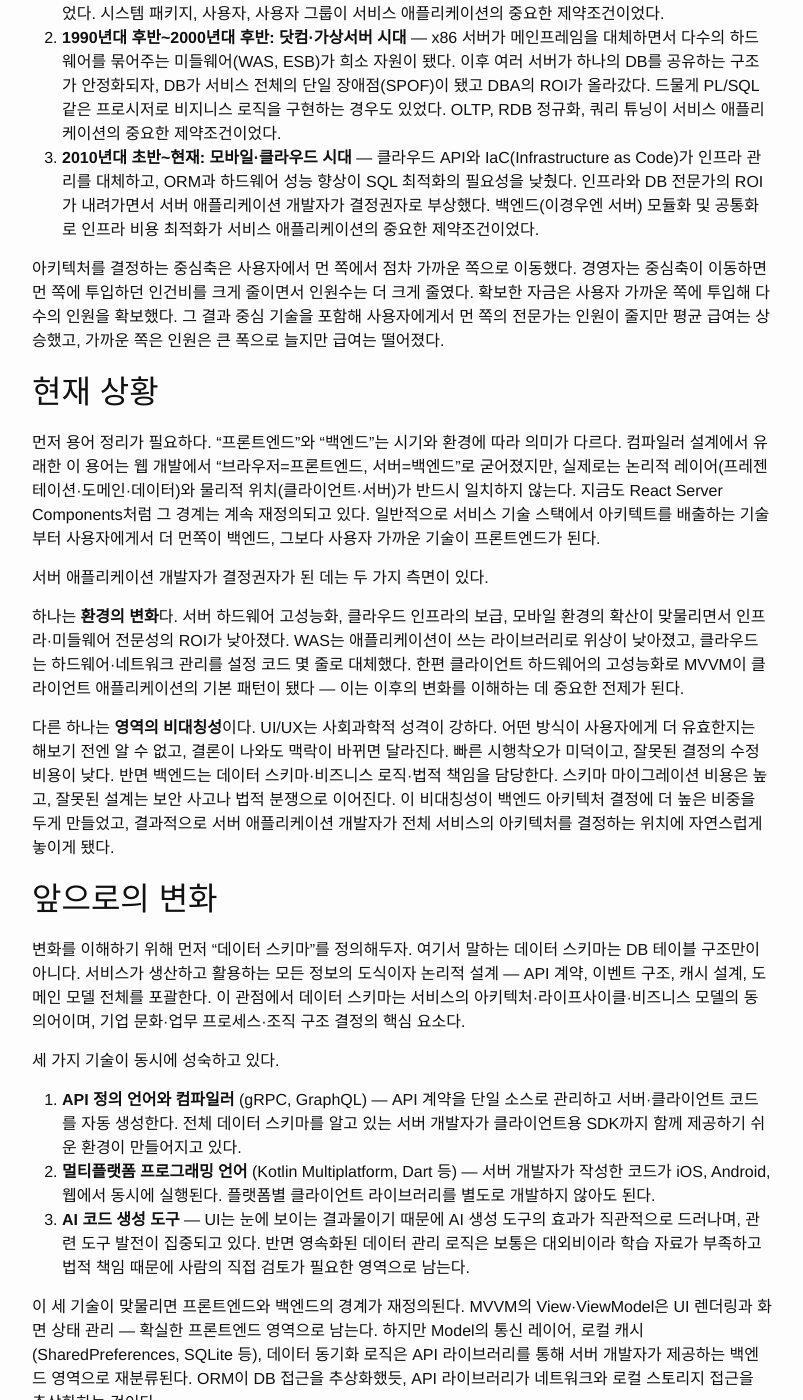
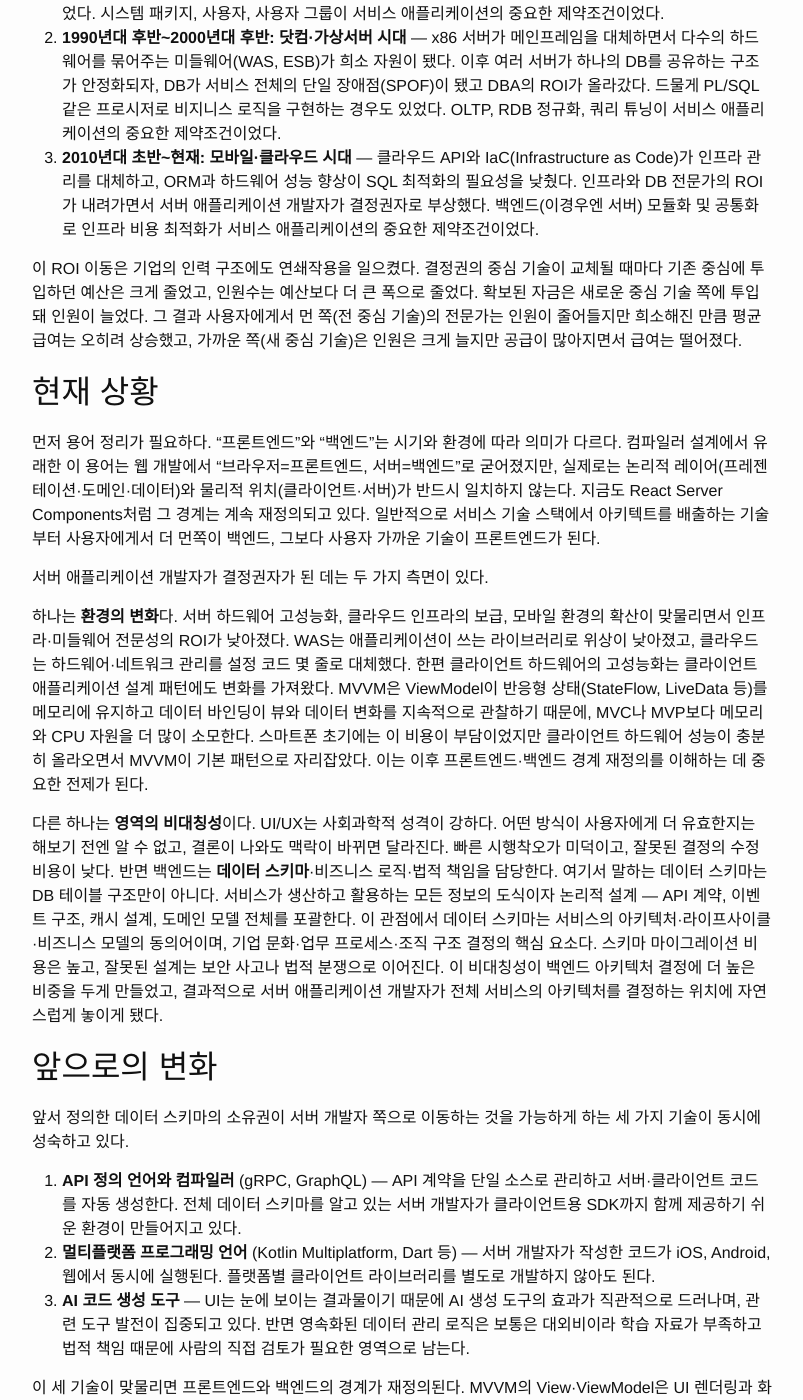
Before and after one commit to JustBurrow/JustBurrow.github.io, a Jekyll site: the page built from _posts/2026-03-21-who-make-decision.md, in a window 1280 px wide and 1400 px high, scrolled down 834 px. Shown: the whole window, without its empty margins (238-1041 px from the left). Built offline with Jekyll 4.4.1, drawn with Linux system fonts in a browser that asks for light colours; some of the changed text lies outside the part shown.

Commit message:
✏️ 본문 5개 항목 수정.
prompt:
1: 오타수정.
2: 인건비 언급을 ROI와 연결되도록 옮기거나 결정권자 이동의 연쇄작용 혹은 부작용으로 다루는 방법 검토해줘.
3: 용어 정의는 처음 언급할 때 하도록 재배치.
4: MVVM 패턴이 컴퓨팅 자원을 많이 소모하는 패턴인지 검토해서 그렇다면 클라이언트 고성능화에 연결해서 설명해.
5: 스킬셋 언급 추가. API 계약 기술(언어 + 컴파일러) 활용으로 네트워크 캡슐화도 추가해서.

변경 요약:
1. "서비는" 오타 수정 → "서비스는".
2. 인건비 단락을 ROI 이동의 연쇄작용으로 재프레이밍 ("이 ROI 이동은 기업의 인력 구조에도 연쇄작용을...").
3. 데이터 스키마 정의를 섹션 3→섹션 2로 이동, 첫 언급 시점(영역의 비대칭성 단락)에 인라인 배치.
4. MVVM의 메모리·CPU 소모 이유(ViewModel 반응형 상태, 데이터 바인딩 관찰)를 설명하고 클라이언트 고성능화와 연결.
5. 말미에 핵심 스킬셋 목록 추가(데이터 스키마 설계·진화, API 계약 기술+네트워크 캡슐화, 멀티플랫폼 라이브러리).

Co-Authored-By: Claude Sonnet 4.6 <noreply@anthropic.com>

```diff
--- a/_posts/2026-03-21-who-make-decision.md
+++ b/_posts/2026-03-21-who-make-decision.md
@@ -41,7 +41,7 @@ contents: # 다룰 내용, 입장, 정의 등. 순서는 중요도나 논리적
 
 아키텍트는 직함이 아니라 역할이다. 아무리 복잡한 서비스라도 아키텍처를 최종 결정하는 책임은 한 사람이 질 수밖에 없다. 이 글에서 말하는 아키텍트는 명함에 아키텍트라고 적힌 사람이 아니라 아키텍처를 결정할 책임과 권한을 가진 사람이다.
 
-여기서 대상으로 삼는 서비는 기업이 개발·운영하는 B2C 온라인 서비스다. B2B나 비영리 서비스도 본질은 크게 다르지 않다. 다만 온라인 게임은 논외다. UI의 가치, 실시간 동시접속, 게임플레이 로직, 클라이언트 렌더링 같은 게임의 핵심 가치가 일반 온라인 서비스와 근본적으로 다르기 때문이다.
+여기서 대상으로 삼는 서비스는 기업이 개발·운영하는 B2C 온라인 서비스다. B2B나 비영리 서비스도 본질은 크게 다르지 않다. 다만 온라인 게임은 논외다. UI의 가치, 실시간 동시접속, 게임플레이 로직, 클라이언트 렌더링 같은 게임의 핵심 가치가 일반 온라인 서비스와 근본적으로 다르기 때문이다.
 
 결정권이 이동하는 데는 공통된 패턴이 있다. 시기마다 가장 희소하고 값비싼 자원이 달랐고, 그 자원을 다루는 전문가의 ROI가 가장 높았기 때문에 결정권도 따라 이동했다. ROI가 높거나, 미션크리티컬하거나, 법적 책임이 있는 기술 스택의 전문가가 아키텍트가 됐다.
 
@@ -49,7 +49,7 @@ contents: # 다룰 내용, 입장, 정의 등. 순서는 중요도나 논리적
 2. **1990년대 후반~2000년대 후반: 닷컴·가상서버 시대** — x86 서버가 메인프레임을 대체하면서 다수의 하드웨어를 묶어주는 미들웨어(WAS, ESB)가 희소 자원이 됐다. 이후 여러 서버가 하나의 DB를 공유하는 구조가 안정화되자, DB가 서비스 전체의 단일 장애점(SPOF)이 됐고 DBA의 ROI가 올라갔다. 드물게 PL/SQL 같은 프로시저로 비지니스 로직을 구현하는 경우도 있었다. OLTP, RDB 정규화, 쿼리 튜닝이 서비스 애플리케이션의 중요한 제약조건이었다.
 3. **2010년대 초반~현재: 모바일·클라우드 시대** — 클라우드 API와 IaC(Infrastructure as Code)가 인프라 관리를 대체하고, ORM과 하드웨어 성능 향상이 SQL 최적화의 필요성을 낮췄다. 인프라와 DB 전문가의 ROI가 내려가면서 서버 애플리케이션 개발자가 결정권자로 부상했다. 백엔드(이경우엔 서버) 모듈화 및 공통화로 인프라 비용 최적화가 서비스 애플리케이션의 중요한 제약조건이었다.
 
-아키텍처를 결정하는 중심축은 사용자에서 먼 쪽에서 점차 가까운 쪽으로 이동했다. 경영자는 중심축이 이동하면 먼 쪽에 투입하던 인건비를 크게 줄이면서 인원수는 더 크게 줄였다. 확보한 자금은 사용자 가까운 쪽에 투입해 다수의 인원을 확보했다. 그 결과 중심 기술을 포함해 사용자에게서 먼 쪽의 전문가는 인원이 줄지만 평균 급여는 상승했고, 가까운 쪽은 인원은 큰 폭으로 늘지만 급여는 떨어졌다.
+이 ROI 이동은 기업의 인력 구조에도 연쇄작용을 일으켰다. 결정권의 중심 기술이 교체될 때마다 기존 중심에 투입하던 예산은 크게 줄었고, 인원수는 예산보다 더 큰 폭으로 줄었다. 확보된 자금은 새로운 중심 기술 쪽에 투입돼 인원이 늘었다. 그 결과 사용자에게서 먼 쪽(전 중심 기술)의 전문가는 인원이 줄어들지만 희소해진 만큼 평균 급여는 오히려 상승했고, 가까운 쪽(새 중심 기술)은 인원은 크게 늘지만 공급이 많아지면서 급여는 떨어졌다.
 
 ## 현재 상황
 
@@ -57,15 +57,13 @@ contents: # 다룰 내용, 입장, 정의 등. 순서는 중요도나 논리적
 
 서버 애플리케이션 개발자가 결정권자가 된 데는 두 가지 측면이 있다.
 
-하나는 **환경의 변화**다. 서버 하드웨어 고성능화, 클라우드 인프라의 보급, 모바일 환경의 확산이 맞물리면서 인프라·미들웨어 전문성의 ROI가 낮아졌다. WAS는 애플리케이션이 쓰는 라이브러리로 위상이 낮아졌고, 클라우드는 하드웨어·네트워크 관리를 설정 코드 몇 줄로 대체했다. 한편 클라이언트 하드웨어의 고성능화로 MVVM이 클라이언트 애플리케이션의 기본 패턴이 됐다 — 이는 이후의 변화를 이해하는 데 중요한 전제가 된다.
+하나는 **환경의 변화**다. 서버 하드웨어 고성능화, 클라우드 인프라의 보급, 모바일 환경의 확산이 맞물리면서 인프라·미들웨어 전문성의 ROI가 낮아졌다. WAS는 애플리케이션이 쓰는 라이브러리로 위상이 낮아졌고, 클라우드는 하드웨어·네트워크 관리를 설정 코드 몇 줄로 대체했다. 한편 클라이언트 하드웨어의 고성능화는 클라이언트 애플리케이션 설계 패턴에도 변화를 가져왔다. MVVM은 ViewModel이 반응형 상태(StateFlow, LiveData 등)를 메모리에 유지하고 데이터 바인딩이 뷰와 데이터 변화를 지속적으로 관찰하기 때문에, MVC나 MVP보다 메모리와 CPU 자원을 더 많이 소모한다. 스마트폰 초기에는 이 비용이 부담이었지만 클라이언트 하드웨어 성능이 충분히 올라오면서 MVVM이 기본 패턴으로 자리잡았다. 이는 이후 프론트엔드·백엔드 경계 재정의를 이해하는 데 중요한 전제가 된다.
 
-다른 하나는 **영역의 비대칭성**이다. UI/UX는 사회과학적 성격이 강하다. 어떤 방식이 사용자에게 더 유효한지는 해보기 전엔 알 수 없고, 결론이 나와도 맥락이 바뀌면 달라진다. 빠른 시행착오가 미덕이고, 잘못된 결정의 수정 비용이 낮다. 반면 백엔드는 데이터 스키마·비즈니스 로직·법적 책임을 담당한다. 스키마 마이그레이션 비용은 높고, 잘못된 설계는 보안 사고나 법적 분쟁으로 이어진다. 이 비대칭성이 백엔드 아키텍처 결정에 더 높은 비중을 두게 만들었고, 결과적으로 서버 애플리케이션 개발자가 전체 서비스의 아키텍처를 결정하는 위치에 자연스럽게 놓이게 됐다.
+다른 하나는 **영역의 비대칭성**이다. UI/UX는 사회과학적 성격이 강하다. 어떤 방식이 사용자에게 더 유효한지는 해보기 전엔 알 수 없고, 결론이 나와도 맥락이 바뀌면 달라진다. 빠른 시행착오가 미덕이고, 잘못된 결정의 수정 비용이 낮다. 반면 백엔드는 **데이터 스키마**·비즈니스 로직·법적 책임을 담당한다. 여기서 말하는 데이터 스키마는 DB 테이블 구조만이 아니다. 서비스가 생산하고 활용하는 모든 정보의 도식이자 논리적 설계 — API 계약, 이벤트 구조, 캐시 설계, 도메인 모델 전체를 포괄한다. 이 관점에서 데이터 스키마는 서비스의 아키텍처·라이프사이클·비즈니스 모델의 동의어이며, 기업 문화·업무 프로세스·조직 구조 결정의 핵심 요소다. 스키마 마이그레이션 비용은 높고, 잘못된 설계는 보안 사고나 법적 분쟁으로 이어진다. 이 비대칭성이 백엔드 아키텍처 결정에 더 높은 비중을 두게 만들었고, 결과적으로 서버 애플리케이션 개발자가 전체 서비스의 아키텍처를 결정하는 위치에 자연스럽게 놓이게 됐다.
 
 ## 앞으로의 변화
 
-변화를 이해하기 위해 먼저 "데이터 스키마"를 정의해두자. 여기서 말하는 데이터 스키마는 DB 테이블 구조만이 아니다. 서비스가 생산하고 활용하는 모든 정보의 도식이자 논리적 설계 — API 계약, 이벤트 구조, 캐시 설계, 도메인 모델 전체를 포괄한다. 이 관점에서 데이터 스키마는 서비스의 아키텍처·라이프사이클·비즈니스 모델의 동의어이며, 기업 문화·업무 프로세스·조직 구조 결정의 핵심 요소다.
-
-세 가지 기술이 동시에 성숙하고 있다.
+앞서 정의한 데이터 스키마의 소유권이 서버 개발자 쪽으로 이동하는 것을 가능하게 하는 세 가지 기술이 동시에 성숙하고 있다.
 
 1. **API 정의 언어와 컴파일러** (gRPC, GraphQL) — API 계약을 단일 소스로 관리하고 서버·클라이언트 코드를 자동 생성한다. 전체 데이터 스키마를 알고 있는 서버 개발자가 클라이언트용 SDK까지 함께 제공하기 쉬운 환경이 만들어지고 있다.
 2. **멀티플랫폼 프로그래밍 언어** (Kotlin Multiplatform, Dart 등) — 서버 개발자가 작성한 코드가 iOS, Android, 웹에서 동시에 실행된다. 플랫폼별 클라이언트 라이브러리를 별도로 개발하지 않아도 된다.
@@ -76,3 +74,9 @@ contents: # 다룰 내용, 입장, 정의 등. 순서는 중요도나 논리적
 결과적으로 프론트엔드는 사회과학적 특성이 강한 UI/UX 영역으로 축소되고, 클라이언트 개발의 상당 부분이 백엔드 영역으로 흡수된다. 클라이언트 개발자의 역할은 "어떤 API로 어떤 UX를 만들 것인가"를 결정하는 데 집중된다.
 
 이 구조가 성숙하면, 기업 전체의 데이터 스키마를 설계하고 진화시킬 수 있는 개발자가 클라이언트 UI/UX를 제외한 대부분의 영역을 다룰 수 있게 된다. 사업 전략을 기술로 번역하는 능력이 바로 데이터 스키마를 설계·진화시키는 능력이고, 그 사람이 다음 아키텍트가 될 것이다.
+
+미래의 아키텍트에게 요구되는 핵심 스킬셋은 다음과 같다.
+
+- **데이터 스키마 설계·진화**: 전체 서비스의 도메인 모델을 정의하고, 비즈니스 변화에 맞게 스키마를 안전하게 발전시키는 능력.
+- **API 계약 기술 활용(언어 + 컴파일러)**: protobuf·GraphQL 스키마 같은 API 정의 언어로 서버-클라이언트 간 계약을 명시화하고, 컴파일러로 양쪽 코드를 자동 생성한다. 이를 통해 네트워크 통신을 클라이언트 SDK 뒤에 캡슐화하여 클라이언트가 HTTP 요청을 직접 다루지 않고 타입이 보장된 메서드 호출로 데이터에 접근하게 한다.
+- **멀티플랫폼 라이브러리 개발**: iOS·Android·웹에서 동시에 실행되는 클라이언트 라이브러리를 작성하는 능력.
```
